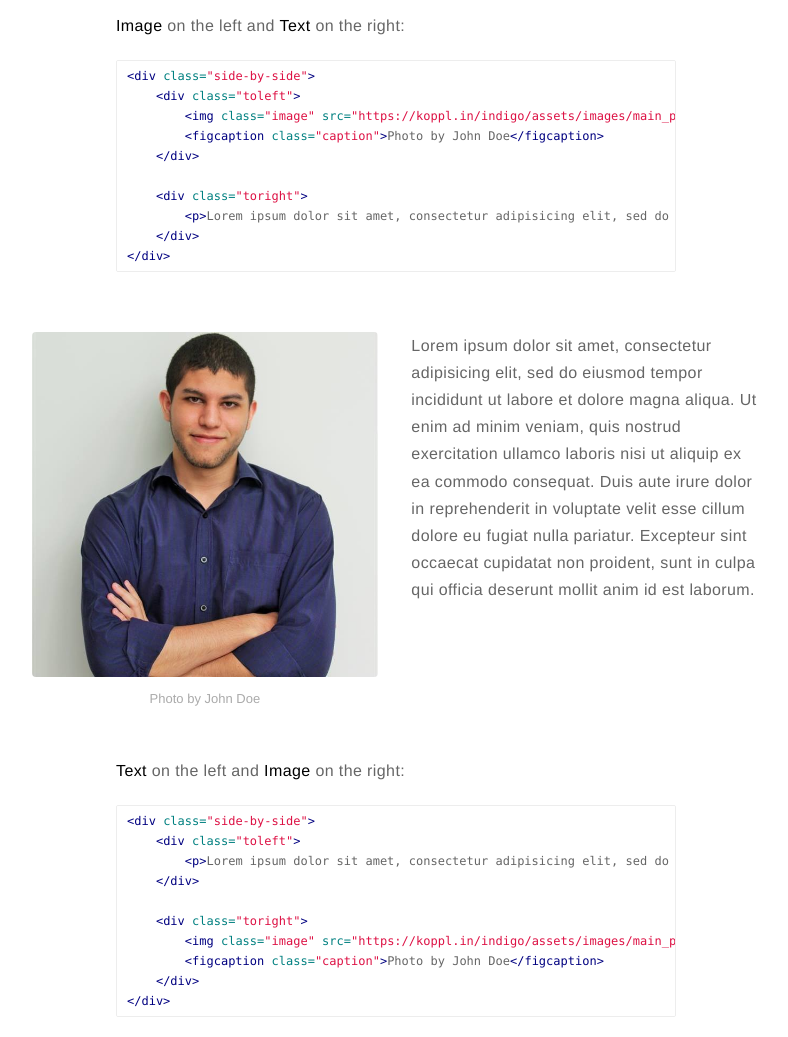
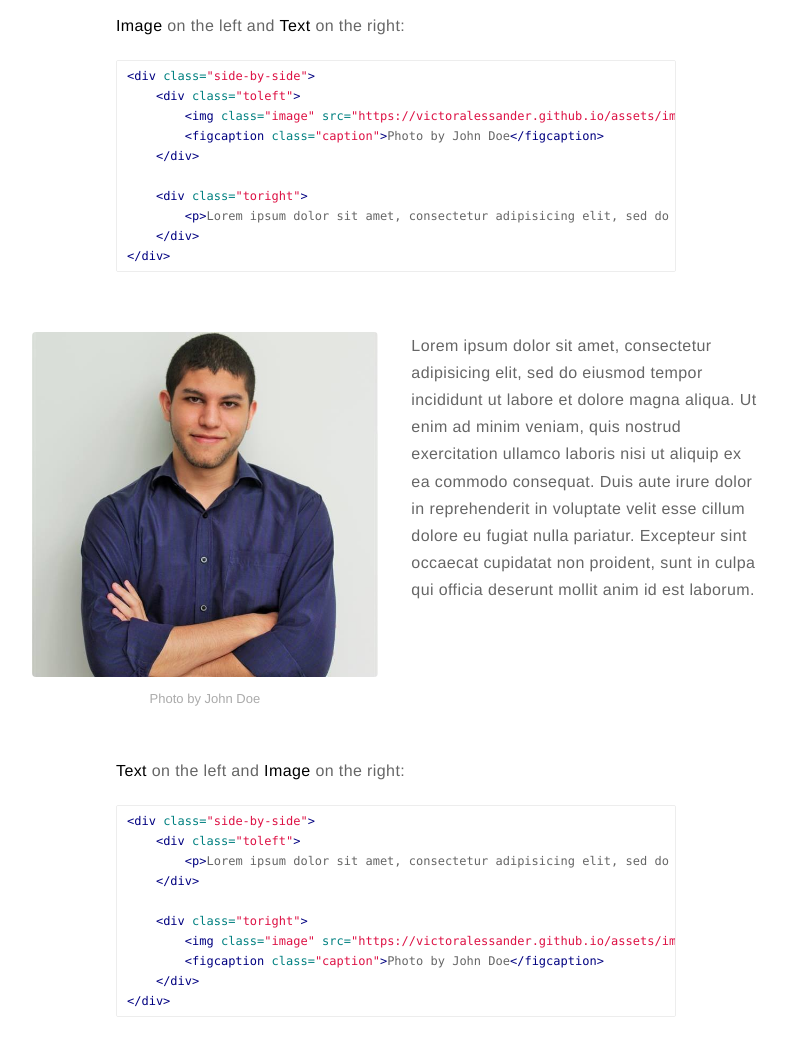
Before and after one commit to VictorAlessander/victoralessander.github.io, a Jekyll site: the page built from _posts/2015-02-24-markdown-extra-components.markdown, in a window 1280 px wide and 1400 px high, scrolled down 1068 px. Shown: the part 151-1188 px from the top of the window, without its empty margins (244-1032 px from the left). Built offline with Jekyll 4.4.1, drawn with Linux system fonts in a browser that asks for light colours; some of the changed lines change nothing that is shown.

Commit message:
changed url

```diff
--- a/_config.yml
+++ b/_config.yml
@@ -16,8 +16,8 @@ resume: false
 resume-external: false
 resume-url: https://google.com/?q=my+resume
 
-url: https://koppl.in/indigo
-# your url: http://USERNAME.github.io
+# url: https://koppl.in/indigo
+your url: https://victoralessander.github.io
 
 permalink: /:title/
 
```
